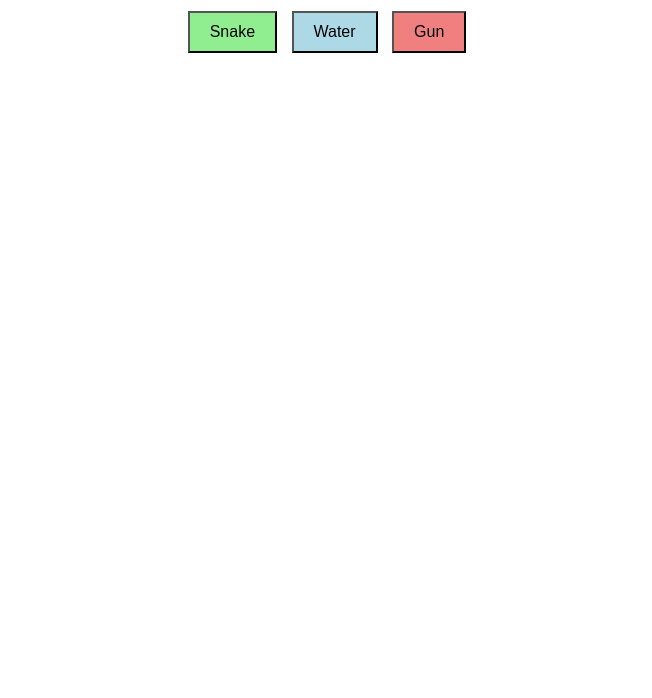
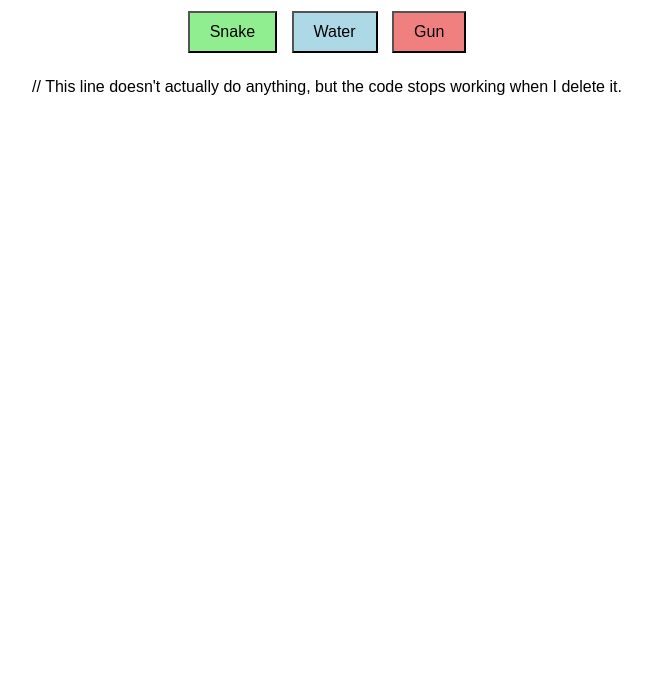
Before and after one commit to Raktimb98/JavaScript, a website: page Exercises/index.html in a window 1280 px wide. Shown: the part 102-800 px from the top of the page, without its empty margins (313-965 px from the left). Drawn offline with Linux system fonts and the light colour scheme.

Commit message:
Exercise 3

```diff
--- /dev/null
+++ b/Exercises/exerciseNo3.js
@@ -0,0 +1,165 @@
+let myJokes =[
+        {
+            "category": "Programming",
+            "type": "single",
+            "joke": "The generation of random numbers is too important to be left to chance.",
+            "flags": {
+                "nsfw": false,
+                "religious": false,
+                "political": false,
+                "racist": false,
+                "sexist": false,
+                "explicit": false
+            },
+            "id": 39,
+            "safe": true,
+            "lang": "en"
+        },
+        {
+            "category": "Programming",
+            "type": "single",
+            "joke": "There are only 10 kinds of people in this world: those who know binary and those who don't.",
+            "flags": {
+                "nsfw": false,
+                "religious": false,
+                "political": false,
+                "racist": false,
+                "sexist": false,
+                "explicit": false
+            },
+            "id": 35,
+            "safe": true,
+            "lang": "en"
+        },
+        {
+            "category": "Programming",
+            "type": "single",
+            "joke": "A guy walks into a bar and asks for 1.4 root beers.\nThe bartender says \"I'll have to charge you extra, that's a root beer float\".\nThe guy says \"In that case, better make it a double.\"",
+            "flags": {
+                "nsfw": false,
+                "religious": false,
+                "political": false,
+                "racist": false,
+                "sexist": false,
+                "explicit": false
+            },
+            "id": 2,
+            "safe": true,
+            "lang": "en"
+        },
+        {
+            "category": "Programming",
+            "type": "single",
+            "joke": "The glass is neither half-full nor half-empty, the glass is twice as big as it needs to be.",
+            "flags": {
+                "nsfw": false,
+                "religious": false,
+                "political": false,
+                "racist": false,
+                "sexist": false,
+                "explicit": false
+            },
+            "id": 23,
+            "safe": true,
+            "lang": "en"
+        },
+        {
+            "category": "Programming",
+            "type": "single",
+            "joke": "Two SQL tables sit at the bar. A query approaches and asks \"Can I join you?\"",
+            "flags": {
+                "nsfw": false,
+                "religious": false,
+                "political": false,
+                "racist": false,
+                "sexist": false,
+                "explicit": false
+            },
+            "id": 220,
+            "safe": true,
+            "lang": "en"
+        },
+        {
+            "category": "Programming",
+            "type": "single",
+            "joke": "Have a great weekend!\nI hope your code behaves the same on Monday as it did on Friday.",
+            "flags": {
+                "nsfw": false,
+                "religious": false,
+                "political": false,
+                "racist": false,
+                "sexist": false,
+                "explicit": false
+            },
+            "id": 44,
+            "safe": true,
+            "lang": "en"
+        },
+        {
+            "category": "Programming",
+            "type": "single",
+            "joke": "Java and C were telling jokes. It was C's turn, so he writes something on the wall, points to it and says \"Do you get the reference?\" But Java didn't.",
+            "flags": {
+                "nsfw": false,
+                "religious": false,
+                "political": false,
+                "racist": false,
+                "sexist": false,
+                "explicit": false
+            },
+            "id": 4,
+            "safe": true,
+            "lang": "en"
+        },
+        {
+            "category": "Programming",
+            "type": "single",
+            "joke": "I've got a really good UDP joke to tell you but I don’t know if you'll get it.",
+            "flags": {
+                "nsfw": false,
+                "religious": false,
+                "political": false,
+                "racist": false,
+                "sexist": false,
+                "explicit": false
+            },
+            "id": 0,
+            "safe": true,
+            "lang": "en"
+        },
+        {
+            "category": "Programming",
+            "type": "single",
+            "joke": "// This line doesn't actually do anything, but the code stops working when I delete it.",
+            "flags": {
+                "nsfw": false,
+                "religious": false,
+                "political": false,
+                "racist": false,
+                "sexist": false,
+                "explicit": false
+            },
+            "id": 12,
+            "safe": true,
+            "lang": "en"
+        },
+        {
+            "category": "Programming",
+            "type": "single",
+            "joke": "Debugging is like being the detective in a crime movie where you're also the murderer at the same time.",
+            "flags": {
+                "nsfw": false,
+                "religious": false,
+                "political": false,
+                "racist": false,
+                "sexist": false,
+                "explicit": false
+            },
+            "id": 42,
+            "safe": true,
+            "lang": "en"
+        }
+    ]
+
+    let index = Math.floor(Math.random()*(myJokes.length-1))
+    joke.innerHTML = myJokes[index].joke
--- a/Exercises/index.html
+++ b/Exercises/index.html
@@ -43,6 +43,10 @@
     <div id="result"></div>
     <div id="score"></div>
 
-    <script src="./exerciseNo2.js"></script>
+    <div id="joke">
+        <p>This is a sample joke</p>
+    </div>
+
+    <script src="./exerciseNo3.js"></script>
 </body>
 </html>
```
